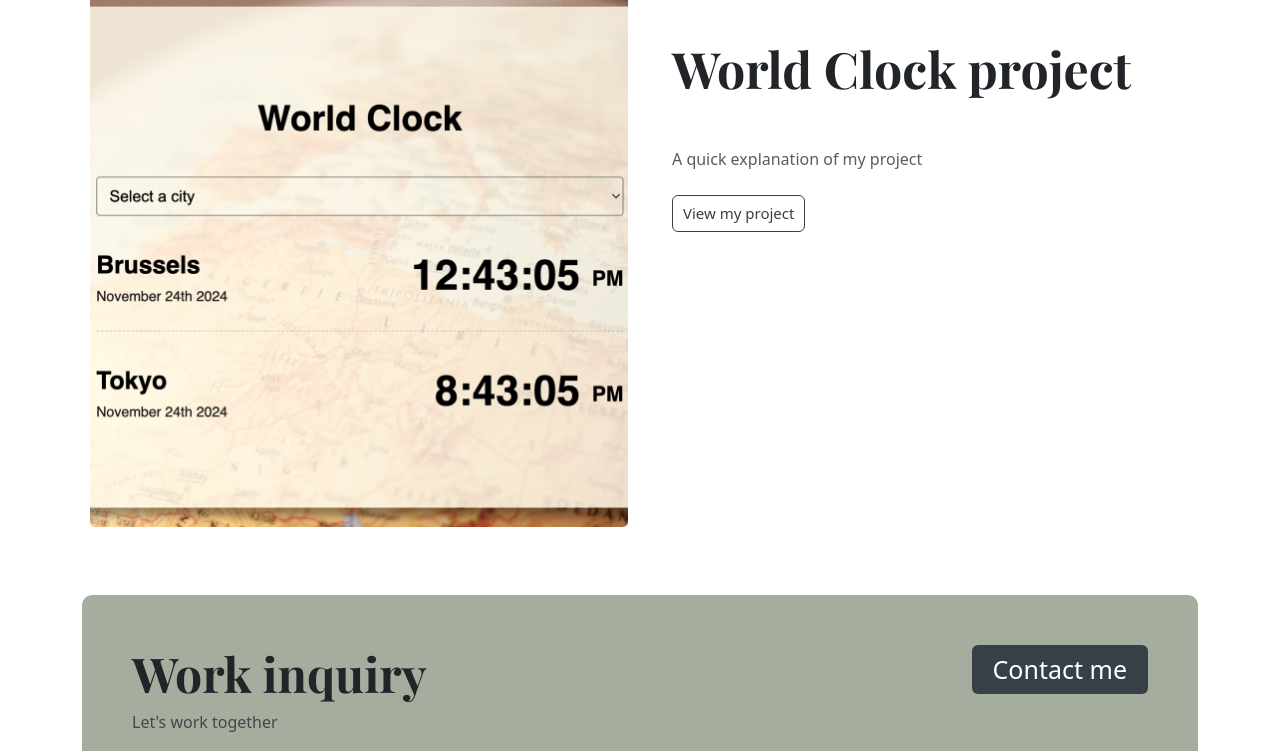
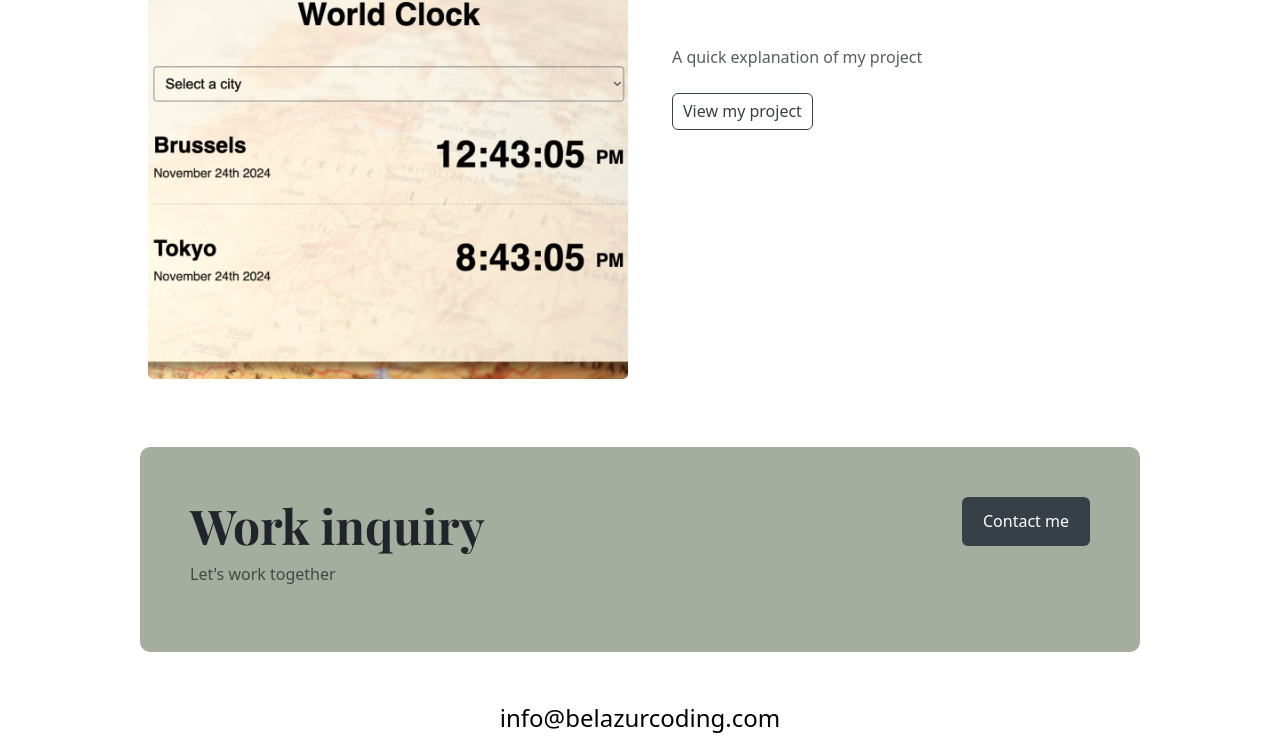
Before and after one commit to LisaLowagie/portfolio-project, a plain HTML site: page index.html in a window 1280 px wide. Shown: the part 1586-2337 px from the top of the page. Drawn offline with nearby package versions, Linux system fonts and the light colour scheme; a web font is replaced by a local one.

Commit message:
Added some css

```diff
--- a/index.html
+++ b/index.html
@@ -78,7 +78,7 @@
 			</div>
 		</div>
 		<p class="text-center m-5">Featured a quick view on my best projects</p>
-		<div class="container">
+		<div class="container container-work">
 			<div class="row p-2">
 				<div class="col d-none d-md-block">
 					<img
--- a/styles/portfolio.css
+++ b/styles/portfolio.css
@@ -18,7 +18,7 @@ h6 {
 }
 
 h2 {
-	font-size: 50px;
+	font-size: 40px;
 }
 h4 {
 	font-size: 48px;
@@ -105,11 +105,11 @@ footer .social-links a:hover {
 .hero h1 {
 	font-family: var(--font-family-header-1);
 	font-weight: bold;
-	font-size: 60px;
+	font-size: 50px;
 }
 .hero h2 {
 	font-family: var(--font-family-default);
-	font-size: 30px;
+	font-size: 20px;
 	font-weight: normal;
 	line-height: 2;
 }
@@ -121,14 +121,14 @@ footer .social-links a:hover {
 .btn-branding {
 	background: var(--color-button-hero);
 	color: white;
-	font-size: 25px;
+
 	line-height: 27px;
 	padding: 10px 20px;
 }
 .btn-branding-outline {
 	border: 1px solid var(--color-button-hero);
 	color: var(--color-button-hero);
-	font-size: 15px;
+
 	line-height: 25px;
 	padding: 5px 10px;
 }
@@ -136,10 +136,13 @@ footer .social-links a:hover {
 .project-description {
 	padding: 50px 20px 50px;
 }
+
 img {
 	border-radius: 5px;
 }
-
+.container-work {
+	width: 80%;
+}
 /* About me page */
 
 .content {
```
